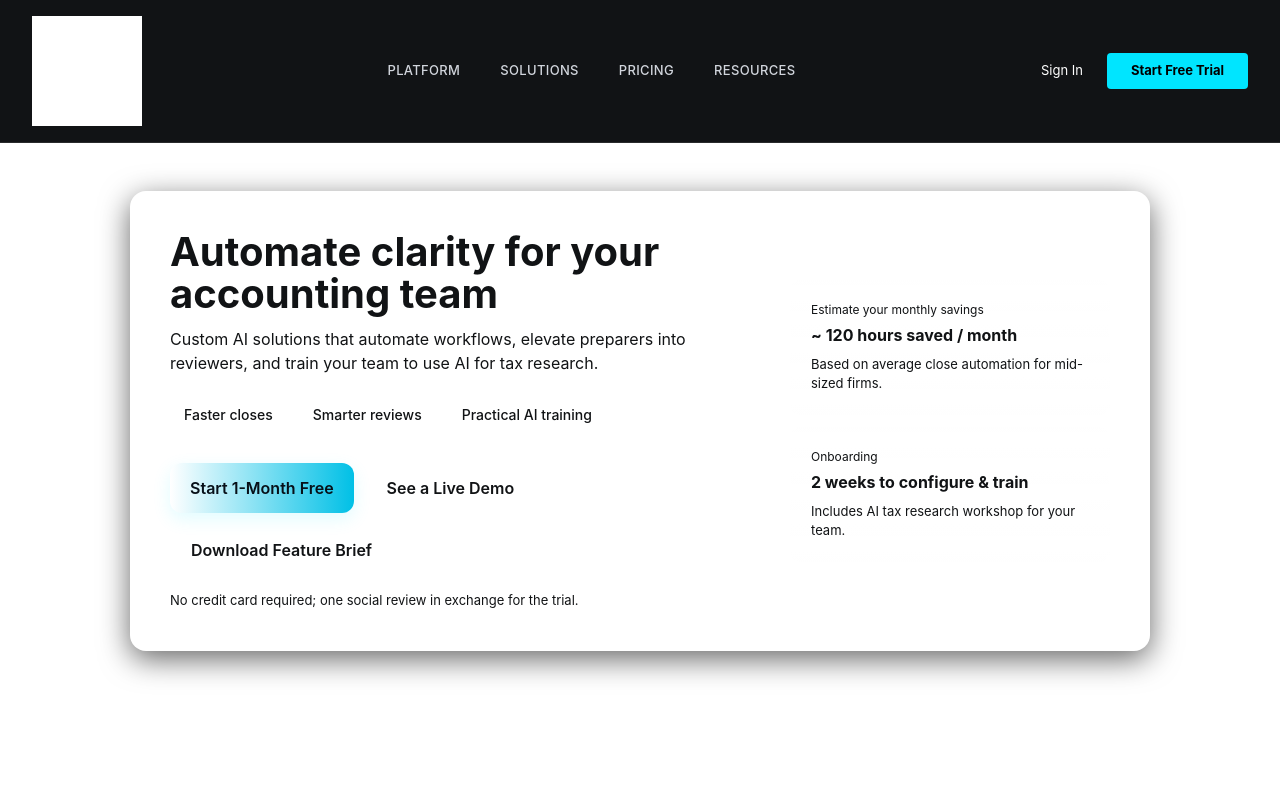
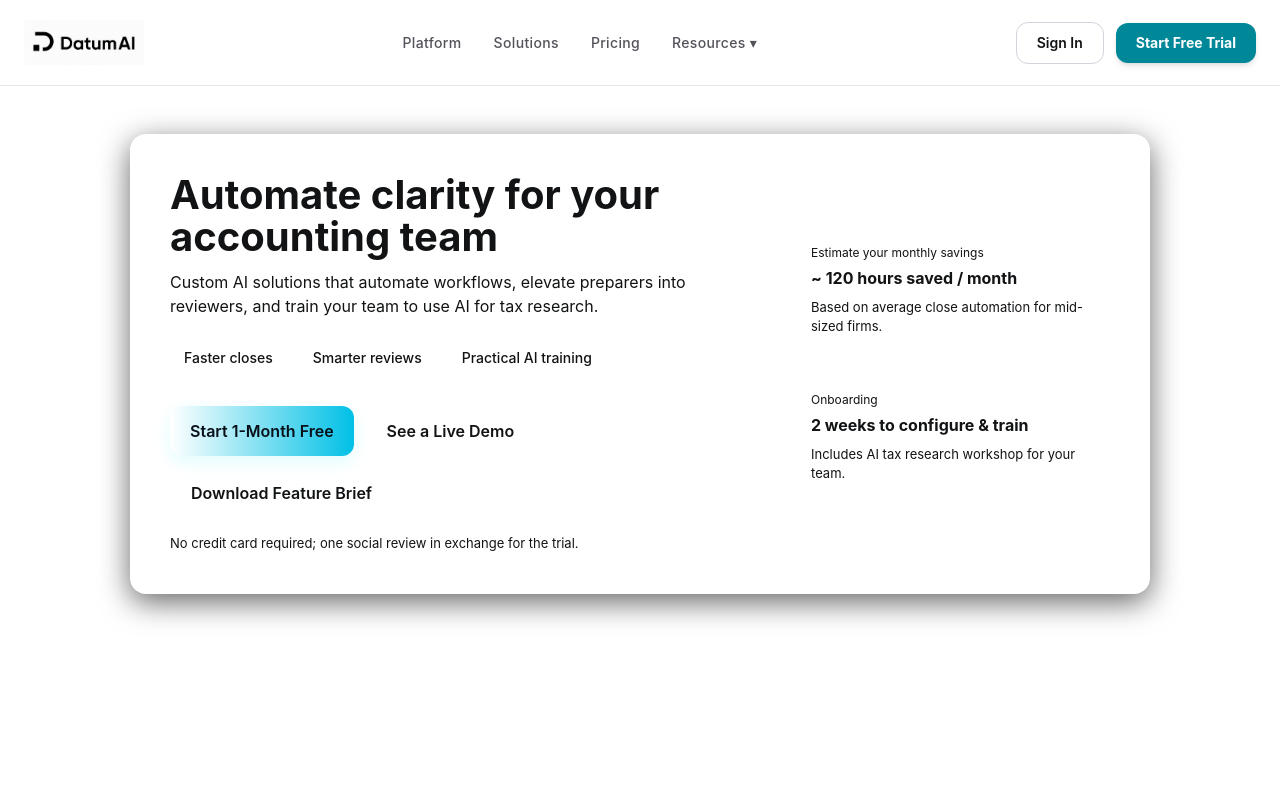
Before and after one commit to kietpham0810/Fintech-Hub-Global, a React (Vite) app: page / in a window 1280 px wide. Shown: the top 800 px of the page. Built offline with nearby package versions, Linux system fonts and the light colour scheme.

Commit message:
update navbar1

```diff
--- a/src/components/Navbar.jsx
+++ b/src/components/Navbar.jsx
@@ -1,35 +1,36 @@
 import React from 'react';
-import logo from '../assets/logo.png';
+import logo from '../assets/logo.png'; // Đảm bảo cậu đã đưa logo vào thư mục assets
 
 const Navbar = () => {
   return (
-    // Dùng py-4 để có chiều cao vừa phải, cân đối như Deloitte
-    <nav className="bg-[#111315] text-white px-8 py-4 flex items-center justify-between sticky top-0 z-50 border-b border-white/10">
+    // Sử dụng nền trắng (var(--color-datum-dark)) và chữ tối (var(--color-datum-white))
+    <nav className="bg-[var(--color-datum-dark)] text-[var(--color-datum-white)] px-6 py-5 flex items-center justify-between sticky top-0 z-50 border-b border-gray-200">
 
-      {/* Logo Section - Giữ tỷ lệ chuẩn */}
+      {/* Logo Section */}
       <div className="flex items-center">
         <a href="/" className="flex items-center cursor-pointer">
           <img
             src={logo}
             alt="DatumAI Logo"
-            className="w-[110px] h-auto object-contain brightness-0 invert"
+            className="w-[120px] h-auto object-contain"
           />
         </a>
       </div>
 
-      {/* Menu - Tăng khoảng cách (gap-10) để tạo sự sang trọng */}
-      <div className="hidden lg:flex items-center gap-10 text-[13px] font-medium tracking-wide">
-        {['Platform', 'Solutions', 'Pricing', 'Resources'].map((item) => (
-          <a key={item} href="#" className="text-gray-300 hover:text-[#00E5FF] transition-colors uppercase">
-            {item}
-          </a>
-        ))}
+      {/* Menu chuẩn SaaS - Đã cập nhật màu chữ theo Light Theme */}
+      <div className="hidden lg:flex items-center gap-8 text-sm font-medium tracking-wide">
+        <a href="#" className="text-[var(--color-datum-text-gray)] hover:text-[var(--color-datum-cyan)] transition-colors">Platform</a>
+        <a href="#" className="text-[var(--color-datum-text-gray)] hover:text-[var(--color-datum-cyan)] transition-colors">Solutions</a>
+        <a href="#" className="text-[var(--color-datum-text-gray)] hover:text-[var(--color-datum-cyan)] transition-colors">Pricing</a>
+        <a href="#" className="text-[var(--color-datum-text-gray)] hover:text-[var(--color-datum-cyan)] transition-colors">Resources ▾</a>
       </div>
 
-      {/* CTA Section - Đơn giản hóa */}
-      <div className="hidden lg:flex items-center gap-6 text-[13px]">
-         <a href="#" className="text-white hover:text-[#00E5FF] transition-colors">Sign In</a>
-         <button className="bg-[#00E5FF] text-black px-6 py-2 rounded font-bold hover:bg-white transition-colors">
+      {/* Cụm nút CTA */}
+      <div className="hidden lg:flex items-center gap-3">
+         <button className="bg-transparent border border-gray-300 text-[var(--color-datum-white)] px-5 py-2.5 rounded-xl font-semibold text-sm hover:bg-gray-100 transition-colors">
+           Sign In
+         </button>
+         <button className="bg-[var(--color-datum-cyan)] text-white px-5 py-2.5 rounded-xl font-bold text-sm shadow-md hover:opacity-90 transition-opacity">
            Start Free Trial
          </button>
       </div>
```
Also changed, not shown: src/assets/logo.png.
